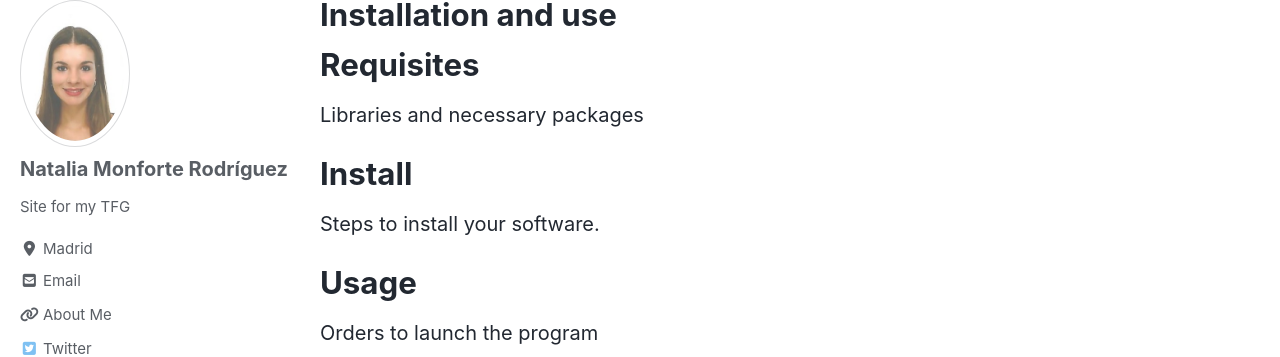
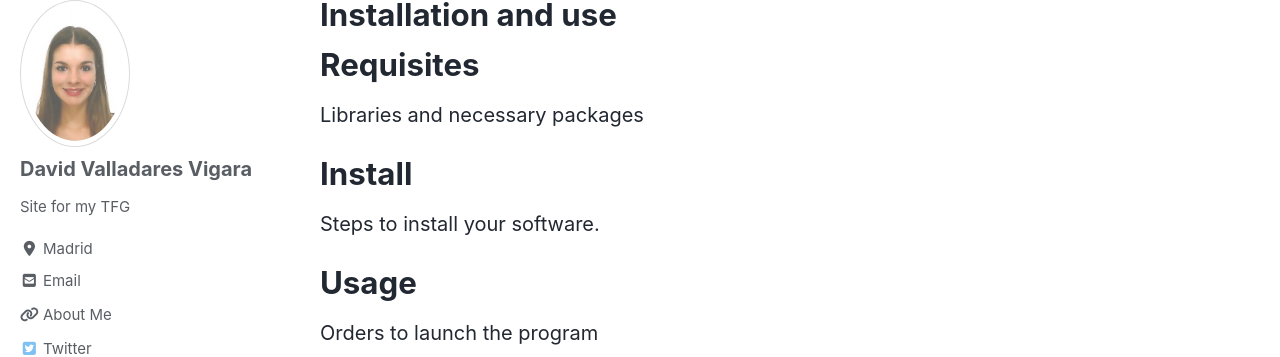
Before and after one commit to dvalladaresv/2019-tfg-david-valladares, a Jekyll site: the page built from docs/_pages/install.md, in a window 1280 px wide. Shown: the part 110-467 px from the top of the page. Built offline with Jekyll 4.4.1, drawn with Linux system fonts in a browser that asks for light colours; cached includes are drawn as plain includes; nearby versions of some CDN libraries; some of the changed lines change nothing that is shown.

Commit message:
Changes in _config.yml

```diff
--- a/docs/_config.yml
+++ b/docs/_config.yml
@@ -122,7 +122,7 @@ analytics:
 # PROFILE
 # Site Author
 author:
-  name             : "Natalia Monforte Rodríguez"
+  name             : "David Valladares Vigara"
   avatar           : "/assets/images/fotoCV.jpg"
   bio              : "Site for my TFG"
   location         : "Madrid"
@@ -130,7 +130,7 @@ author:
   links:
     - label: "Email"
       icon: "fas fa-fw fa-envelope-square"
-      url: nataliiamr7@gmail.com
+      url: d.valladaresvigara@gmail.com
     - label: "About Me"
       icon: "fas fa-fw fa-link"
       url: "yoursite.com"
@@ -139,7 +139,7 @@ author:
       url: "https://twitter.com/"
     - label: "GitHub"
       icon: "fab fa-fw fa-github"
-      url: "https://github.com/nataliamr7/2019-tfg-natalia-monforte"
+      url: "https://github.com/nataliamr7/2019-tfg-david-valladares"
     #- label: "Youtube"
     #  icon: "fab fa-fw fa-youtube"
     #  url: "https://www.youtube.com/channel/UCgmUgpircYAv_QhLQziHJOQ"
```
